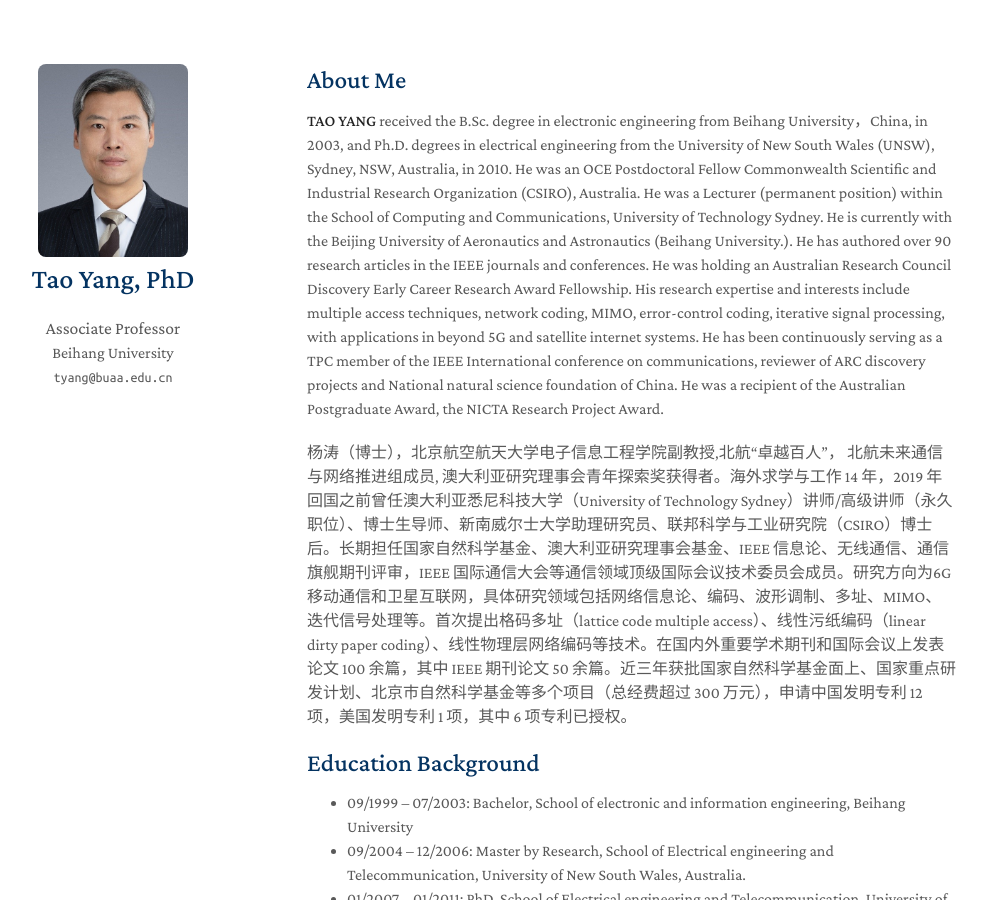
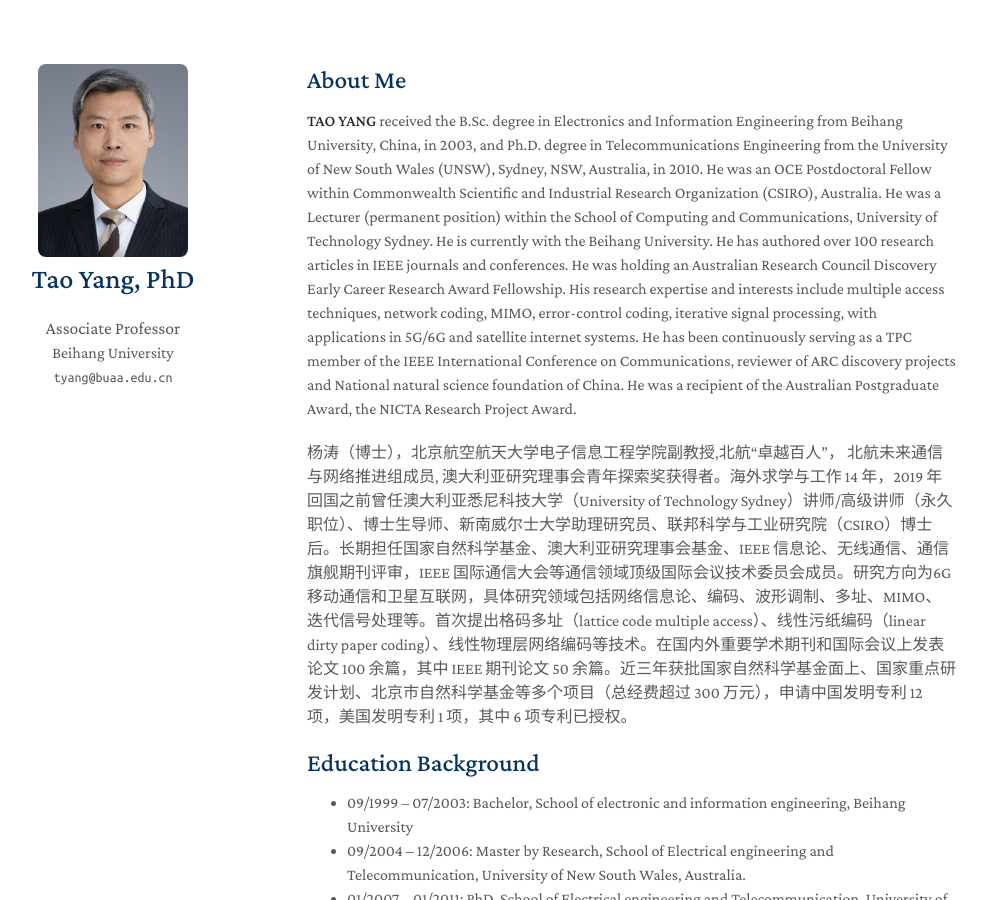
Before and after one commit to yangtao0403/yangtao0403.github.io, a Jekyll site: the page built from index.md, in a window 1280 px wide and 900 px high. Shown: the whole window, without its empty margins (163-1149 px from the left). Built offline with Jekyll 4.4.1, drawn with Linux system fonts in a browser that asks for light colours; a style sheet for code colours, icons or effects is not loaded; our own code applies the rules of GitHub Pages for plain Markdown files.

Commit message:
Update index.md

```diff
--- a/index.md
+++ b/index.md
@@ -4,7 +4,7 @@ layout: homepage
 
 ## About Me
 
-**TAO YANG** received the B.Sc. degree in electronic engineering from Beihang University，China, in 2003, and Ph.D. degrees in electrical engineering from the University of New South Wales (UNSW), Sydney, NSW, Australia, in 2010. He was an OCE Postdoctoral Fellow Commonwealth Scientific and Industrial Research Organization (CSIRO), Australia. He was a Lecturer (permanent position) within the School of Computing and Communications, University of Technology Sydney. He is currently with the Beijing University of Aeronautics and Astronautics (Beihang University.). He has authored over 90 research articles in the IEEE journals and conferences. He was holding an Australian Research Council Discovery Early Career Research Award Fellowship. His research expertise and interests include multiple access techniques, network coding, MIMO, error-control coding, iterative signal processing, with applications in beyond 5G and satellite internet systems. He has been continuously serving as a TPC member of the IEEE International conference on communications, reviewer of ARC discovery projects and National natural science foundation of China. He was a recipient of the Australian Postgraduate Award, the NICTA Research Project Award.
+**TAO YANG** received the B.Sc. degree in Electronics and Information Engineering from Beihang University, China, in 2003, and Ph.D. degree in Telecommunications Engineering from the University of New South Wales (UNSW), Sydney, NSW, Australia, in 2010. He was an OCE Postdoctoral Fellow within Commonwealth Scientific and Industrial Research Organization (CSIRO), Australia. He was a Lecturer (permanent position) within the School of Computing and Communications, University of Technology Sydney. He is currently with the Beihang University. He has authored over 100 research articles in IEEE journals and conferences. He was holding an Australian Research Council Discovery Early Career Research Award Fellowship. His research expertise and interests include multiple access techniques, network coding, MIMO, error-control coding, iterative signal processing, with applications in 5G/6G and satellite internet systems. He has been continuously serving as a TPC member of the IEEE International Conference on Communications, reviewer of ARC discovery projects and National natural science foundation of China. He was a recipient of the Australian Postgraduate Award, the NICTA Research Project Award.
 
 杨涛（博士），北京航空航天大学电子信息工程学院副教授,北航“卓越百人”， 北航未来通信与网络推进组成员, 澳大利亚研究理事会青年探索奖获得者。海外求学与工作 14 年，2019 年回国之前曾任澳大利亚悉尼科技大学（University of Technology Sydney）讲师/高级讲师（永久职位）、博士生导师、新南威尔士大学助理研究员、联邦科学与工业研究院（CSIRO）博士后。长期担任国家自然科学基金、澳大利亚研究理事会基金、IEEE 信息论、无线通信、通信旗舰期刊评审，IEEE 国际通信大会等通信领域顶级国际会议技术委员会成员。研究方向为6G移动通信和卫星互联网，具体研究领域包括网络信息论、编码、波形调制、多址、MIMO、迭代信号处理等。首次提出格码多址（lattice code multiple access）、线性污纸编码（linear dirty paper coding）、线性物理层网络编码等技术。在国内外重要学术期刊和国际会议上发表论文 100 余篇，其中 IEEE 期刊论文 50 余篇。近三年获批国家自然科学基金面上、国家重点研发计划、北京市自然科学基金等多个项目（总经费超过 300 万元），申请中国发明专利 12 项，美国发明专利 1 项，其中 6 项专利已授权。
 
```
